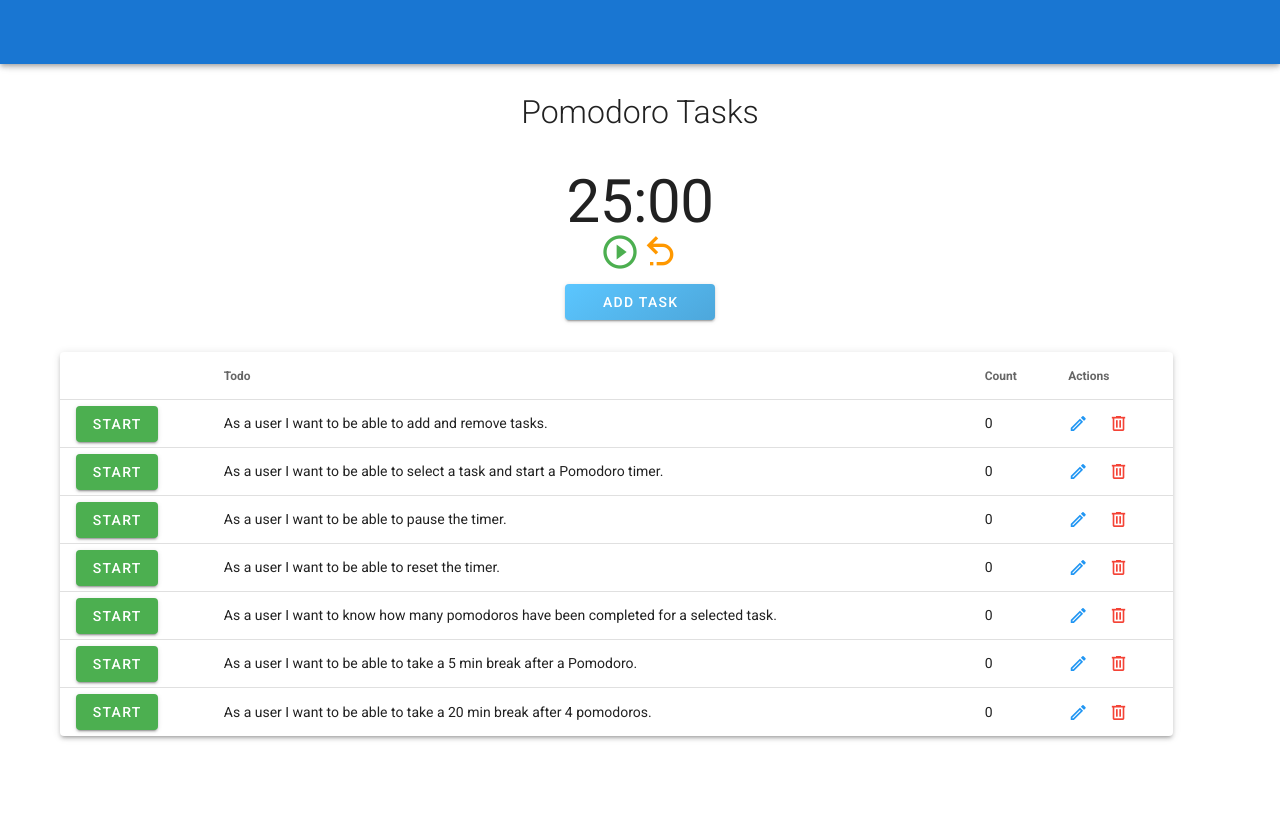
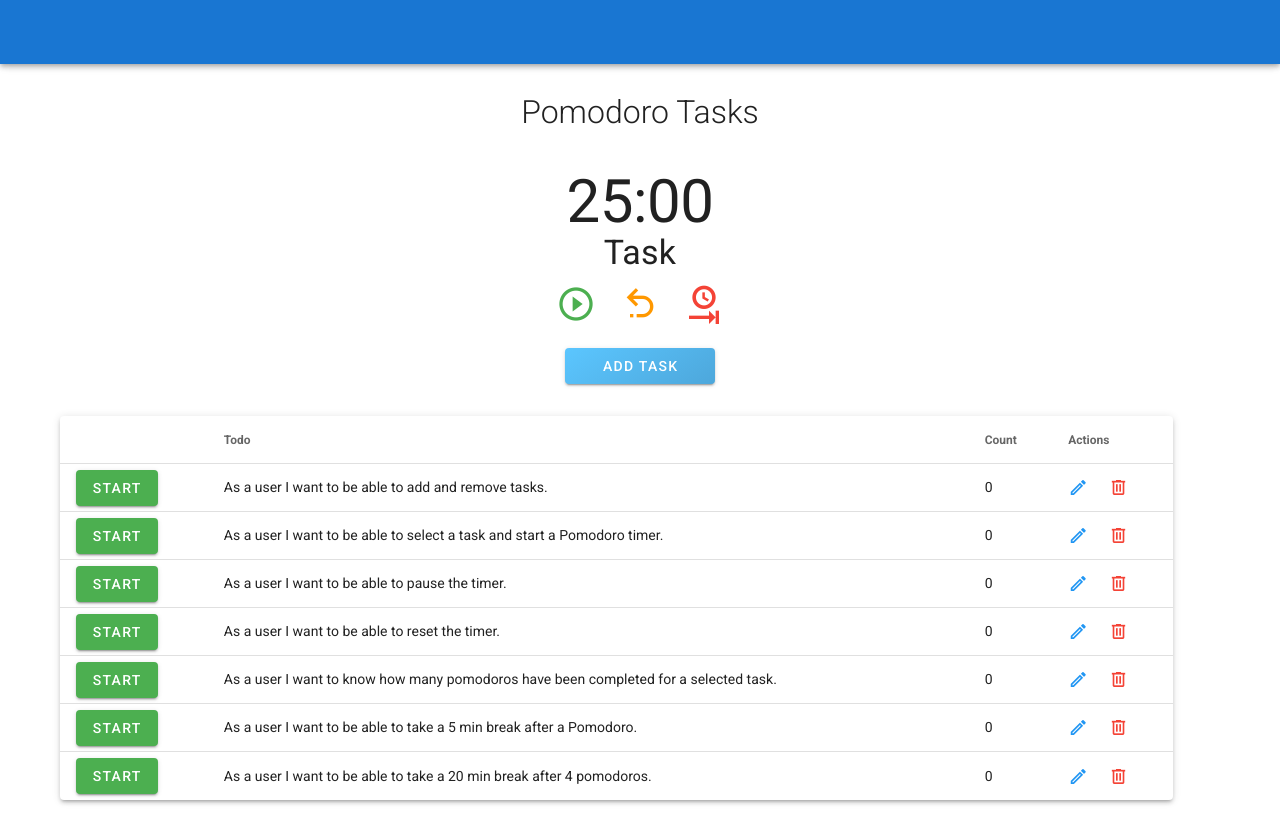
Before and after one commit to CobyYates/Pomodoro_App, a Vue app: page / in a window 1280 px wide. Before the commit the page ends 800 px from the top, so only its background shows below. Built offline with nearby package versions, Linux system fonts and the light colour scheme.

Commit message:
Task to break timing working - es6 logic for changing between tasks and breaks - 4 pomodoros and 20 minute break working Next Steps: - Getting Task list to connect to timer - Selecting individual task to address - Delete selected task after 25 minute timer is done

```diff
--- a/package.json
+++ b/package.json
@@ -12,7 +12,8 @@
     "vue": "^2.6.11",
     "vue2-flip-countdown": "^0.9.3",
     "vuemodoro": "^1.0.2",
-    "vuetify": "^2.2.11"
+    "vuetify": "^2.2.11",
+    "vuex": "^3.1.3"
   },
   "devDependencies": {
     "@vue/cli-plugin-babel": "~4.2.0",
--- a/src/components/Main.vue
+++ b/src/components/Main.vue
@@ -10,18 +10,28 @@
               <span id="middle">:</span>
               <span id="seconds">{{ getSeconds() }}</span>
             </div>
+            <span id="type" class="display-1"> {{ getType() }}</span>
 
-            <div id="buttons">
-              <button id="start" v-if="!timer" @click="playPause()">
+            <div id="buttons" width="200px">
+              <button
+                id="start"
+                class="mx-3 my-3"
+                v-if="!timer"
+                @click="playPause()"
+              >
                 <v-icon x-large color="green">mdi-play-circle-outline</v-icon>
               </button>
 
-              <button id="stop" v-if="timer" @click="pause()">
+              <button id="stop" class="mx-3 my-3" v-if="timer" @click="pause()">
                 <v-icon x-large color="green">mdi-pause-circle-outline</v-icon>
               </button>
 
-              <button id="reset" @click="reset()">
+              <button id="reset" class="mx-3 my-3" @click="reset()">
                 <v-icon x-large color="orange">mdi-undo-variant</v-icon>
+              </button>
+
+              <button id="reset" class="mx-3 my-3" @click="complete()">
+                <v-icon x-large color="red">mdi-clock-end</v-icon>
               </button>
             </div>
           </div>
@@ -97,7 +107,14 @@
   data: () => ({
     dialog: false,
     defaultTime: 60 * 25,
+    defaultBreak: 60 * 5,
+    pomodoro: true,
+    longBreak: 60 * 20,
+    break: false,
+    breakStart: false,
+    pomodoroCount: 0,
     time: 0,
+    completeTime: 0,
     timer: null,
     headers: [
       { text: "", value: `checkbox`, sortable: false },
@@ -128,7 +145,6 @@
   created() {
     this.initialize();
     this.time = this.defaultTime;
-    // this.$vuetify.theme.blue = true
   },
   methods: {
     formatNumber(num) {
@@ -140,8 +156,11 @@
     getSeconds() {
       return this.formatNumber(this.time % 60);
     },
-    playPause(id) {
-      console.log(id);
+    getType() {
+      return this.pomodoro ? "Task" : "Break";
+    },
+    playPause() {
+      // console.log(`ID ${id}`);
       if (!this.timer) {
         this.play();
       } else {
@@ -160,7 +179,38 @@
       this.timer = null;
     },
     reset() {
-      this.time = this.defaultTime;
+      this.break
+        ? (this.time = this.defaultBreak)
+        : (this.time = this.defaultTime);
+    },
+    complete() {
+      this.pomodoro = !this.pomodoro;
+      !this.pomodoro
+        ? this.$store.state.pomodoroCount++
+        : this.$store.state.pomodoroCount;
+      if (this.$store.state.pomodoroCount === 4) {
+        this.playPause();
+        this.time = 60 * 20;
+        this.$store.state.pomodoroCount = 0;
+        console.log(this.pomodoro);
+      } else {
+        this.pomodoro
+          ? (this.time = this.defaultTime)
+          : (this.time = this.defaultBreak);
+        console.log(this.pomodoro);
+      }
+
+      // console.log(this.pomodoro)
+      console.log(`PomodoroCount ${this.$store.state.pomodoroCount}`);
+      this.playPause();
+    },
+    addBreak() {
+      // this.time = this.defaultBreak
+      // this.$store.state.pomodoroCount++
+      console.log(`PomodoroCount ${this.$store.state.pomodoroCount}`);
+    },
+    startBreak() {
+      // this.time = this.defaultBreak
     },
     getPlayState() {
       return !!this.timer;
@@ -169,35 +219,35 @@
       this.clients = [
         {
           todo: "As a user I want to be able to add and remove tasks.",
-          count: 0,
+          count: 0
         },
         {
           todo:
             "As a user I want to be able to select a task and start a Pomodoro timer.",
-          count: 0,
+          count: 0
         },
         {
           todo: "As a user I want to be able to pause the timer.",
-          count: 0,
+          count: 0
         },
         {
           todo: "As a user I want to be able to reset the timer.",
-          count: 0,
+          count: 0
         },
         {
           todo:
             "As a user I want to know how many pomodoros have been completed for a selected task.",
-          count: 0,
+          count: 0
         },
         {
           todo:
             "As a user I want to be able to take a 5 min break after a Pomodoro.",
-          count: 0,
+          count: 0
         },
         {
           todo:
             "As a user I want to be able to take a 20 min break after 4 pomodoros.",
-          count: 0,
+          count: 0
         }
       ];
     },
@@ -236,10 +286,10 @@
 
 <style>
 v-container {
-  background-color: #666!important;
+  background-color: #666 !important;
 }
 .test {
-  border-radius: 30px;
+  border-radius: 0;
   background: linear-gradient(145deg, #5bc6ff, #4da7db);
   box-shadow: 5px 5px 14px #479aca, -5px -5px 14px #63d8ff;
 }
--- a/src/main.js
+++ b/src/main.js
@@ -1,10 +1,13 @@
 import Vue from 'vue'
 import App from './App.vue'
 import vuetify from './plugins/vuetify';
+
+import store from './store'
 
 Vue.config.productionTip = false
 
 new Vue({
   vuetify,
+  store,
   render: h => h(App)
 }).$mount('#app')
--- /dev/null
+++ b/src/store.js
@@ -0,0 +1,16 @@
+import Vue from 'vue'
+import Vuex from 'vuex'
+
+Vue.use(Vuex)
+
+export default new Vuex.Store({
+    state: {
+        pomodoroCount: 0,
+
+    },
+    getters: {
+        // carsList: state => {
+        //     return state.selectedCars;
+        // },
+    }
+})
```
Also changed, not shown: 1 other file (tests, documents, lock files or other folders).
